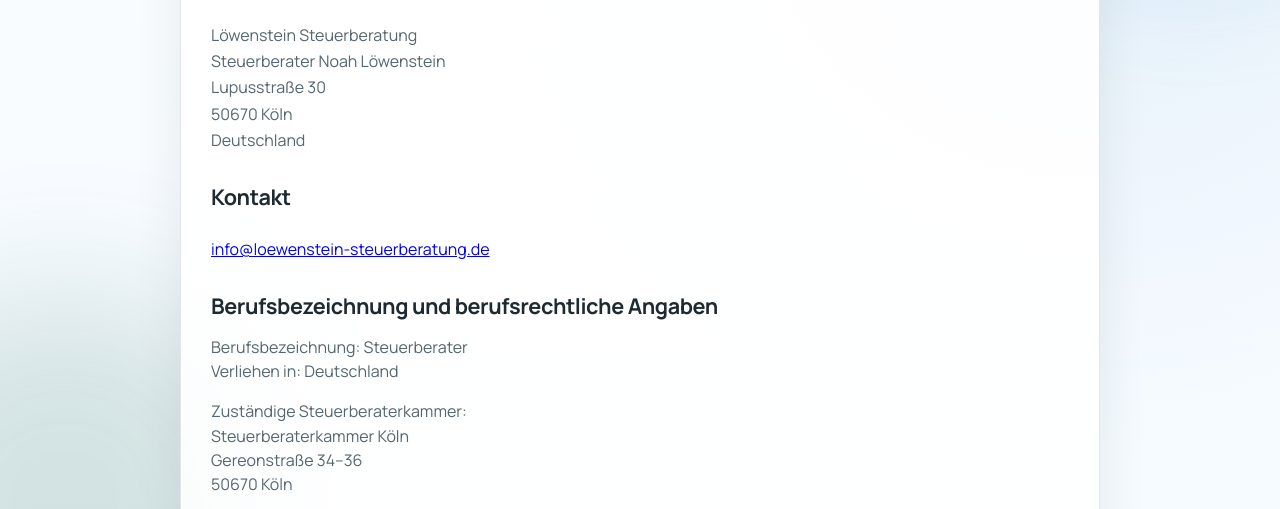
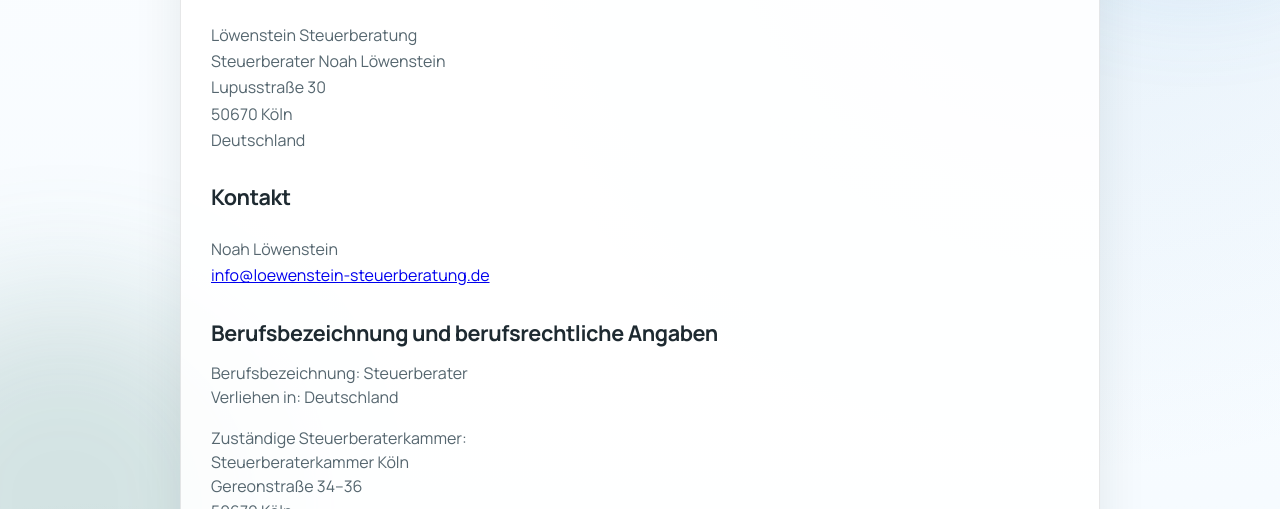
Before and after one commit to IridiumWasTaken/taximusminimus, an Eleventy site: page impressum.html in a window 1280 px wide. Shown: the part 280-789 px from the top of the page. Built offline with nearby package versions, Linux system fonts and the light colour scheme; Eleventy itself is replaced by a stand-in of ours; files that its build step writes are made by us from their sources.

Commit message:
added name

```diff
--- a/impressum.html
+++ b/impressum.html
@@ -45,6 +45,7 @@ permalink: /impressum.html
 
       <address>
       <br />
+        Noah Löwenstein<br />
         <a href="mailto:info@loewenstein-steuerberatung.de">
           info@loewenstein-steuerberatung.de
         </a>
```
